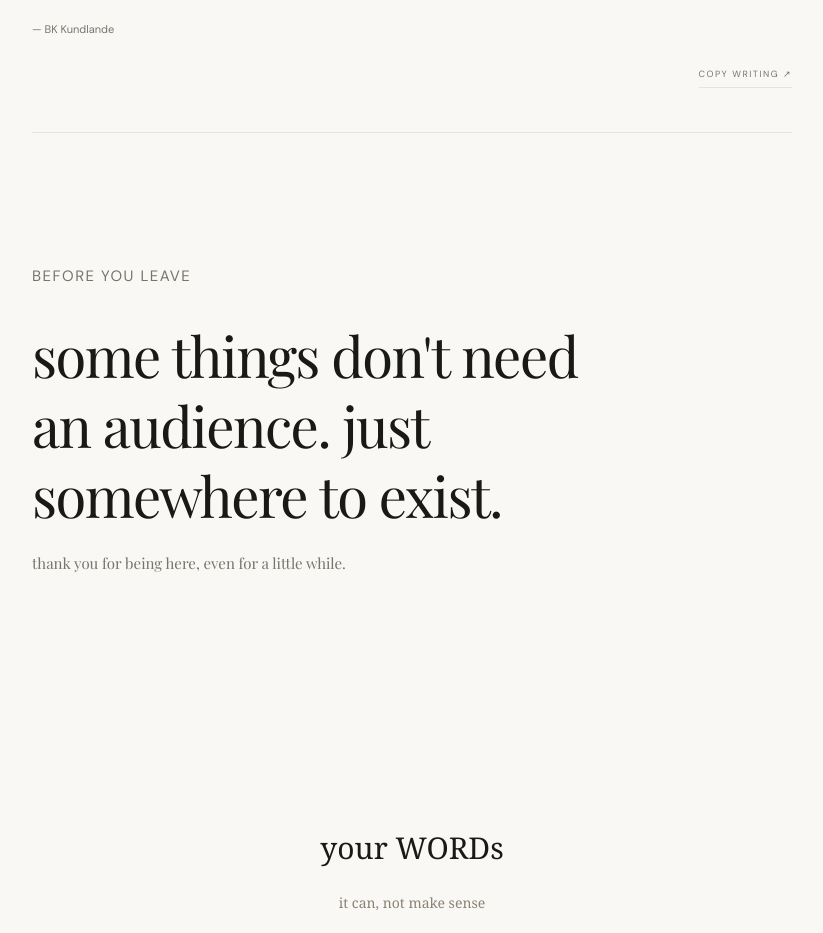
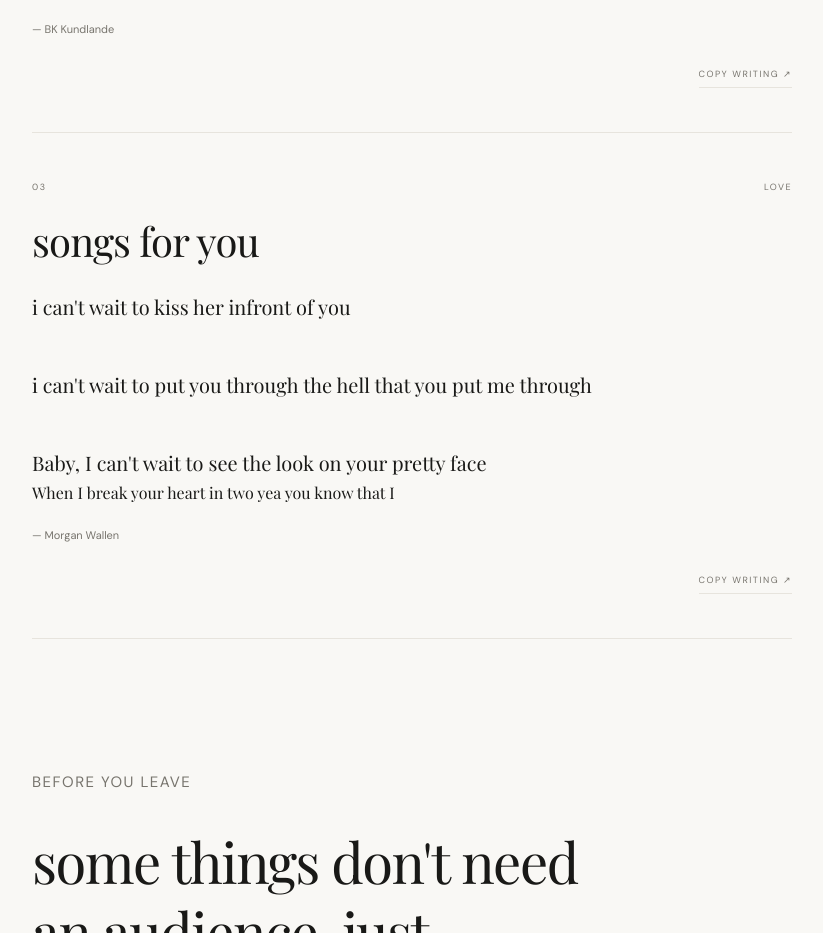
Before and after one commit to bkkundlande-gif/echoes, a plain HTML site: page index.html in a window 1280 px wide. Shown: the part 1964-2897 px from the top of the page, without its empty margins (228-1051 px from the left). Drawn offline with nearby package versions, Linux system fonts and the light colour scheme; a web font is replaced by a local one.

Commit message:
Add new writing section to index.html
Added a new article section with writing content by Morgan Wallen.

```diff
--- a/index.html
+++ b/index.html
@@ -503,6 +503,32 @@
           </div>
         </article>
 
+        <!-- WRITING 4 -->
+
+         <article class="entry">
+          <div class="entry-meta">
+            <p class="entry-date">03 </p>
+            <p class="entry-type"> love </p>
+          </div>
+
+          <h2> songs for you </h2>
+
+          <p class="entry-body"> i can't wait to kiss her infront of you
+
+          i can't wait to put you through the hell that you put me through
+
+          Baby, I can't wait to see the look on your pretty face  </p>
+          When I break your heart in two
+
+           yea you know that I
+
+          <p class="entry-signature">— Morgan Wallen </p>
+
+          <div class="entry-actions">
+            <button class="copy-button" type="button">Copy writing ↗</button>
+          </div>
+        </article>
+
       <!-- CLOSING -->
       <section class="closing" id="about">
         <p class="eyebrow">Before you leave</p>
```
